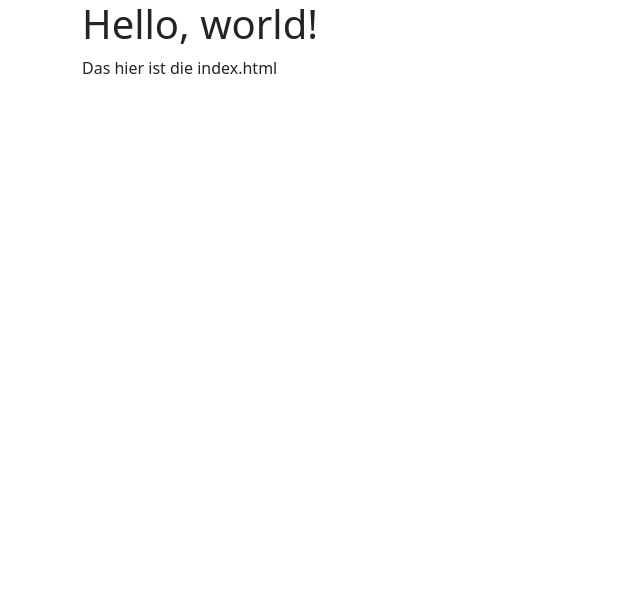
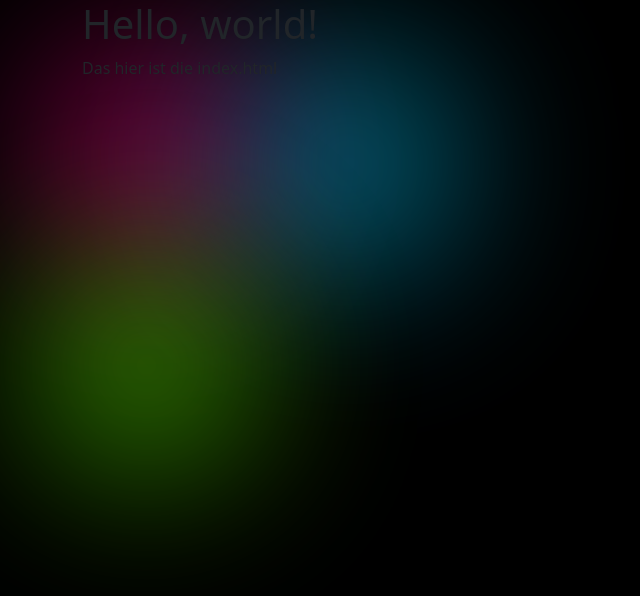
Before and after one commit to lasseveenliese/lasseveenliese.github.io, a plain HTML site: page index.html in a window 1280 px wide. Shown: the whole page, without its empty margins (0-640 px from the left). Drawn offline with nearby package versions, Linux system fonts and the light colour scheme.

Commit message:
Add animated blurry color balls

```diff
--- a/index.html
+++ b/index.html
@@ -5,8 +5,81 @@
     <meta name="viewport" content="width=device-width, initial-scale=1.0">
     <!-- Bootstrap -->
     <link href="https://cdn.jsdelivr.net/npm/bootstrap@5.3.3/dist/css/bootstrap.min.css" rel="stylesheet" integrity="sha384-QWTKZyjpPEjISv5WaRU9OFeRpok6YctnYmDr5pNlyT2bRjXh0JMhjY6hW+ALEwIH" crossorigin="anonymous">
+
+    <style>
+      body {
+        background-color: #000;
+        overflow-x: hidden;
+      }
+
+      .background {
+        position: fixed;
+        top: 0;
+        left: 0;
+        width: 100%;
+        height: 100%;
+        overflow: hidden;
+        z-index: -1;
+      }
+
+      .ball {
+        position: absolute;
+        width: 20vmax;
+        height: 20vmax;
+        border-radius: 50%;
+        filter: blur(80px);
+        opacity: 0.7;
+      }
+
+      .ball:nth-child(1) {
+        background: radial-gradient(circle, rgba(255, 0, 138, 0.8), rgba(255, 0, 138, 0.3));
+        animation: move1 30s linear infinite alternate;
+      }
+
+      .ball:nth-child(2) {
+        background: radial-gradient(circle, rgba(0, 205, 255, 0.8), rgba(0, 205, 255, 0.3));
+        animation: move2 25s linear infinite alternate;
+      }
+
+      .ball:nth-child(3) {
+        background: radial-gradient(circle, rgba(100, 255, 0, 0.8), rgba(100, 255, 0, 0.3));
+        animation: move3 35s linear infinite alternate;
+      }
+
+      @keyframes move1 {
+        from {
+          transform: translate(-10%, -10%);
+        }
+        to {
+          transform: translate(110%, 110%);
+        }
+      }
+
+      @keyframes move2 {
+        from {
+          transform: translate(110%, -10%);
+        }
+        to {
+          transform: translate(-10%, 110%);
+        }
+      }
+
+      @keyframes move3 {
+        from {
+          transform: translate(-10%, 110%);
+        }
+        to {
+          transform: translate(110%, -10%);
+        }
+      }
+    </style>
   </head>
   <body>
+    <div class="background">
+      <div class="ball"></div>
+      <div class="ball"></div>
+      <div class="ball"></div>
+    </div>
     <div class="container">
       <h1>Hello, world!</h1>
       <p>Das hier ist die index.html</p>
```
